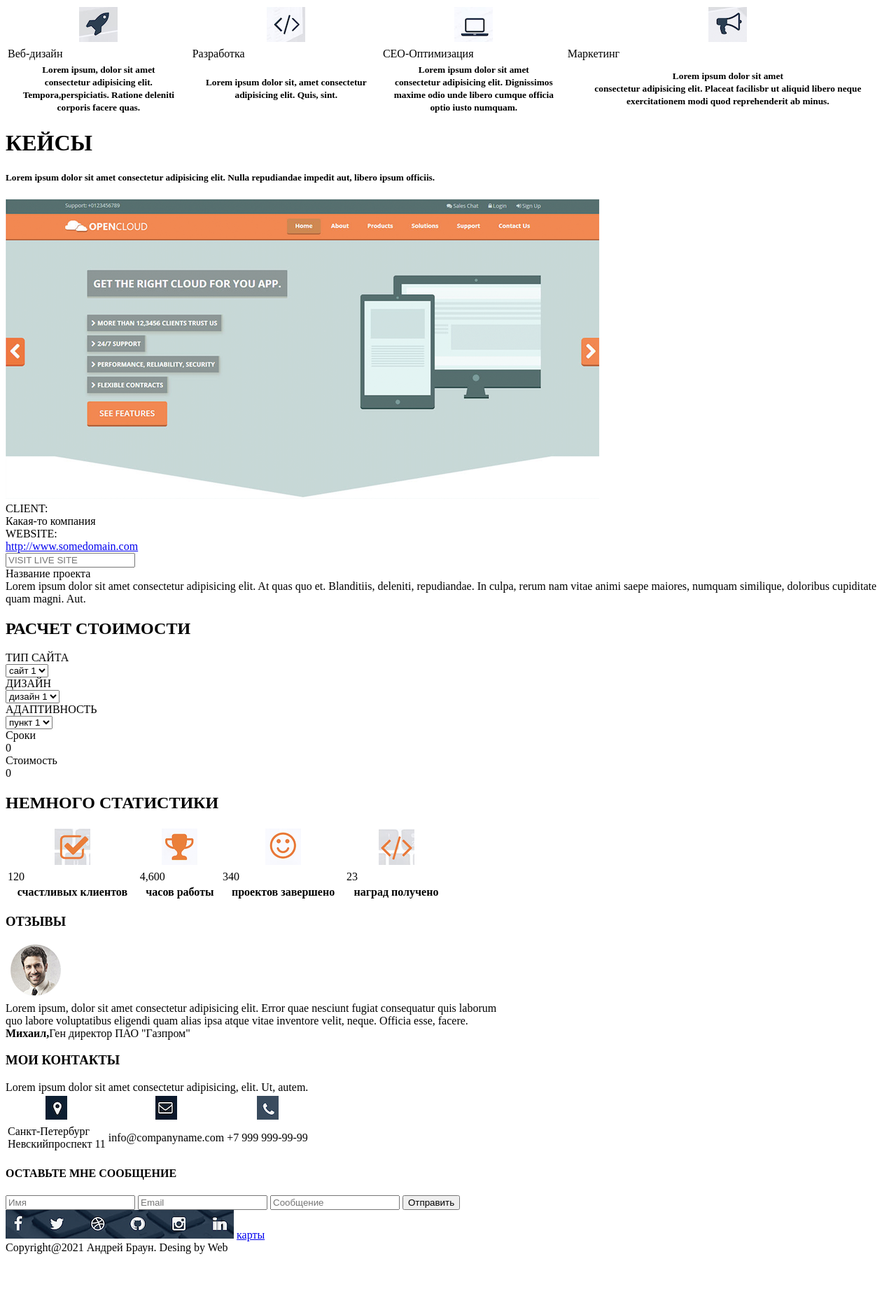
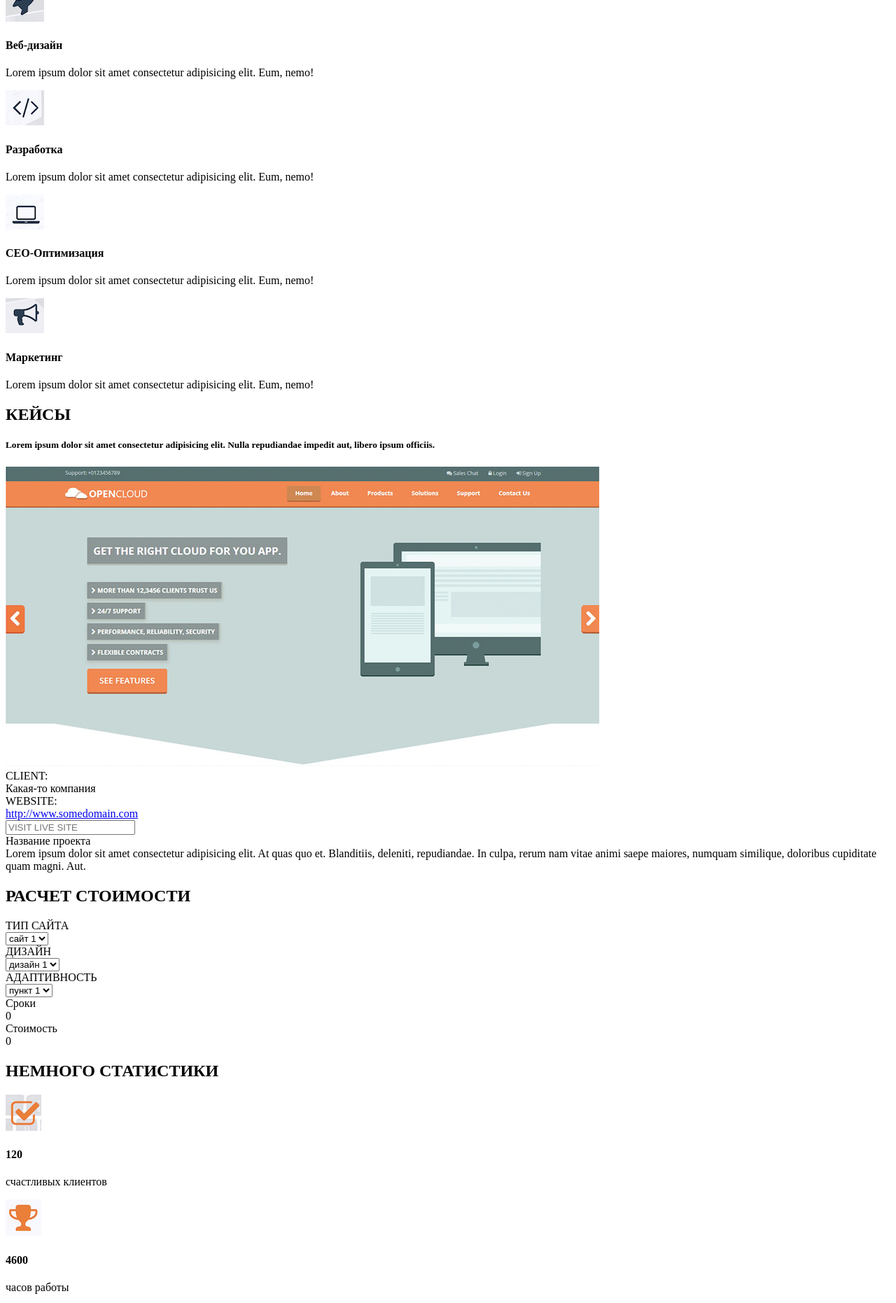
Before and after one commit to NeGaTi4cHiK/NeGaTi4cHiK.github.io, a plain HTML site: page src/index.html in a window 1280 px wide. Shown: the part 747-2609 px from the top of the page at 70% size. Before the commit the page ends 2547 px from the top, so only its background shows below. Drawn offline with Linux system fonts and the light colour scheme.

Commit message:
исправил <h1> и убрал таблицы

```diff
--- a/src/index.html
+++ b/src/index.html
@@ -32,7 +32,7 @@
 		<input type="submit" value="Обо мне">
 		<input type="submit" value="Мои работы">
 
-		<h1>ОБО МНЕ</h1>
+		<h2>ОБО МНЕ</h2>
 		<img src="img/фото.webp" alt="тут должно быть фото">
 
 		<p>Lorem ipsum dolor sit amet consectetur adipisicing, elit. Corporis minus recusandae quas accusamus odio debitis, architecto, mollitia placeat iusto nesciunt at vero laboriosam neque quibusdam.</p>
@@ -40,29 +40,31 @@
 
 		<input type="submit" value="Скачать резюме">
 
-		<h1>ЧТО Я УМЕЮ</h1>
+		<h2>ЧТО Я УМЕЮ</h2>
+		<div class="item_skills">
+			<img src="img/ракета.webp" alt="Изображение">
+			<h4>Веб-дизайн</h4>
+			<p>Lorem ipsum dolor sit amet consectetur adipisicing elit. Eum, nemo!</p>
+		</div>
+		<div class="item_skills">
+			<img src="img/стрелка.webp" alt="Изображение">
+			<h4>Разработка</h4>
+			<p>Lorem ipsum dolor sit amet consectetur adipisicing elit. Eum, nemo!</p>
+		</div>
+		<div class="item_skills">
+			<img src="img/комп.webp" alt="Изображение">
+			<h4>СЕО-Оптимизация</h4>
+			<p>Lorem ipsum dolor sit amet consectetur adipisicing elit. Eum, nemo!</p>
+		</div>
+		<div class="item_skills">
+			<img src="img/рупор.webp" alt="Изображение">
+			<h4>Маркетинг</h4>
+			<p>Lorem ipsum dolor sit amet consectetur adipisicing elit. Eum, nemo!</p>
+		</div>
 
-		<table width="100%">
-			<tr>
-				<th><img src="img/ракета.webp" alt=""></th>
-				<th><img src="img/стрелка.webp" alt=""></th>
-				<th><img src="img/комп.webp" alt=""></th>
-				<th><img src="img/рупор.webp" alt=""></th>
-			</tr>
-			<td>Веб-дизайн</td>
-			<td>Разработка</td>
-			<td>СЕО-Оптимизация</td>
-			<td>Маркетинг</td>
-			<tr>
-				<th><small>Lorem ipsum, dolor sit amet <br>consectetur adipisicing elit. <br>Tempora,perspiciatis. Ratione deleniti corporis facere quas.</small></th>
-				<th><small>Lorem ipsum dolor sit, amet consectetur adipisicing elit. Quis, sint.</small></th>
-				<th><small>Lorem ipsum dolor sit amet <br>consectetur adipisicing elit. Dignissimos <br>maxime odio unde libero cumque officia optio iusto numquam.</small></th>
-				<th><small>Lorem ipsum dolor sit amet <br>consectetur adipisicing elit. Placeat facilisbr	 ut aliquid libero neque exercitationem modi quod reprehenderit ab minus.</small></th>
-			</tr>
 
-		</table>
 
-		<h1>КЕЙСЫ</h1>
+		<h2>КЕЙСЫ</h2>
 		<h5>Lorem ipsum dolor sit amet consectetur adipisicing elit. Nulla repudiandae impedit aut, libero ipsum officiis.</h5>
 
 		<img src="img/скрин.webp" alt="">
@@ -105,25 +107,28 @@
 		<div class="сумма">0</div>
 
 		<h2>НЕМНОГО СТАТИСТИКИ</h2>
+		<div class="item_skills">
+			<img src="img/галочка.webp" alt="Изображение">
+			<h4>120</h4>
+			<p>счастливых клиентов</p>
+		</div>
+		<div class="item_skills">
+			<img src="img/кубок.webp" alt="Изображение">
+			<h4>4600</h4>
+			<p>часов работы</p>
+		</div>
+		<div class="item_skills">
+			<img src="img/смайл.webp" alt="Изображение">
+			<h4>340</h4>
+			<p>проектов завершено</p>
+		</div>
+		<div class="item_skills">
+			<img src="img/стрелки.webp" alt="Изображение">
+			<h4>23</h4>
+			<p>наград получено</p>
+		</div>
 
-		<table width="50%">
-			<tr>
-				<th><img src="img/галочка.webp" alt=""></th>
-				<th><img src="img/кубок.webp" alt=""></th>
-				<th><img src="img/смайл.webp" alt=""></th>
-				<th><img src="img/стрелки.webp" alt=""></th>
-			</tr>
-			<td>120</td>
-			<td>4,600</td>
-			<td>340</td>
-			<td>23</td>
-			<tr>
-				<th>счастливых клиентов</th>
-				<th>часов работы</th>
-				<th>проектов завершено</th>
-				<th>наград получено</th>
-			</tr>
-		</table>
+
 
 		<h3>ОТЗЫВЫ</h3>
 		<img src="img/лицо.webp" alt="">
@@ -134,17 +139,19 @@
 
 		<h3>МОИ КОНТАКТЫ</h3>
 		<div>Lorem ipsum dolor sit amet consectetur adipisicing, elit. Ut, autem.</div>
+		<div class="item_skills">
+			<img src="img/гео.webp" alt="Изображение">
+			<h4>Санкт-Петербург <br>Невскийпроспект 11</h4>
 
-		<table>
-			<tr>
-				<th><img src="img/гео.webp" alt=""></th>
-				<th><img src="img/конверт.webp" alt=""></th>
-				<th><img src="img/трубка.webp" alt=""></th>
-			</tr>
-			<td>Санкт-Петербург <br>Невскийпроспект 11</td>
-			<td>info@companyname.com</td>
-			<td>+7 999 999-99-99</td>
-		</table>
+		</div>
+		<div class="item_skills">
+			<img src="img/конверт.webp" alt="Изображение">
+			<h4>info@companyname.com</h4>
+			</div>
+		<div class="item_skills">
+			<img src="img/трубка.webp" alt="Изображение">
+			<h4>+7 999 999-99-99</h4>
+			</div>
 
 		<h4>ОСТАВЬТЕ МНЕ СООБЩЕНИЕ</h4>
 		<form action="#">
```
